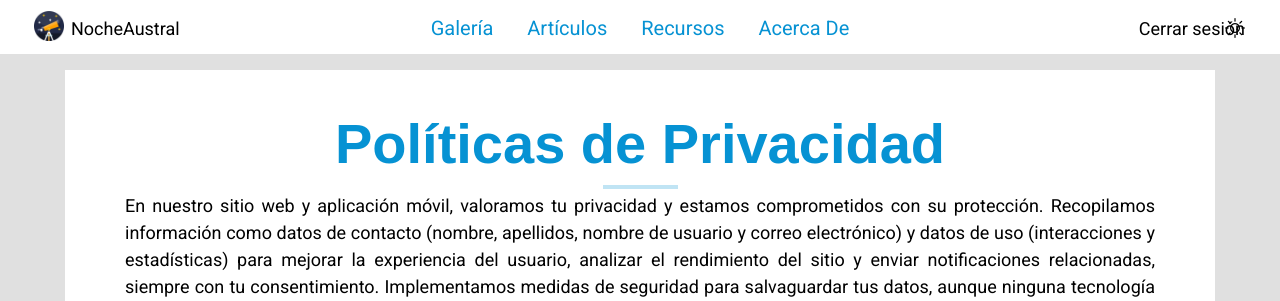
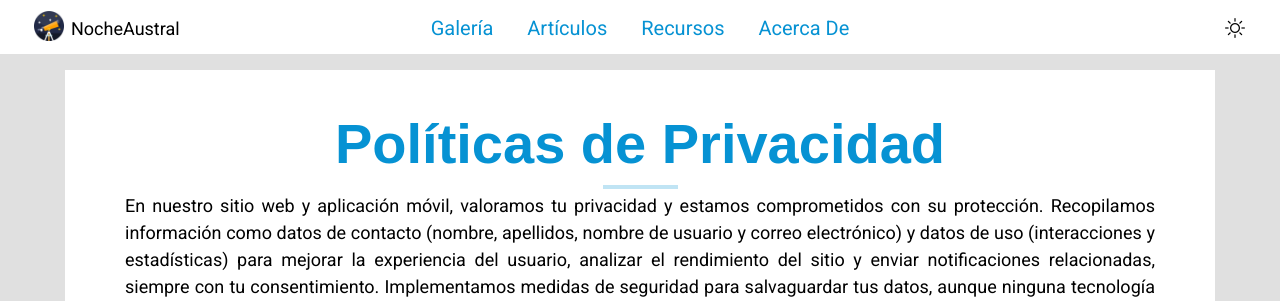
Before and after one commit to Crispolein/Astroweb, a Django app: template publicaciones/templates/acerca_de/home_acercade.html in a window 1280 px wide. Shown: the top 301 px of the page. Run offline with Django 3.2, Linux system fonts and the light colour scheme; the template is opened without the code that fills it, so the values that code supplies are empty; some libraries are stand-ins or nearby versions.

Commit message:
eliminacion del login nuevamente

```diff
--- a/templates/base.html
+++ b/templates/base.html
@@ -139,10 +139,7 @@
             </li>
           </ul>
             {% else %}
-            <ul class="nav-menu-right">
-              <li>
-                <a class="nav-login" href="{% url 'login' %}">Cerrar sesión</a>
-              </li>
+            <ul>
             </ul>
               {% endif %}
           </div>
```
